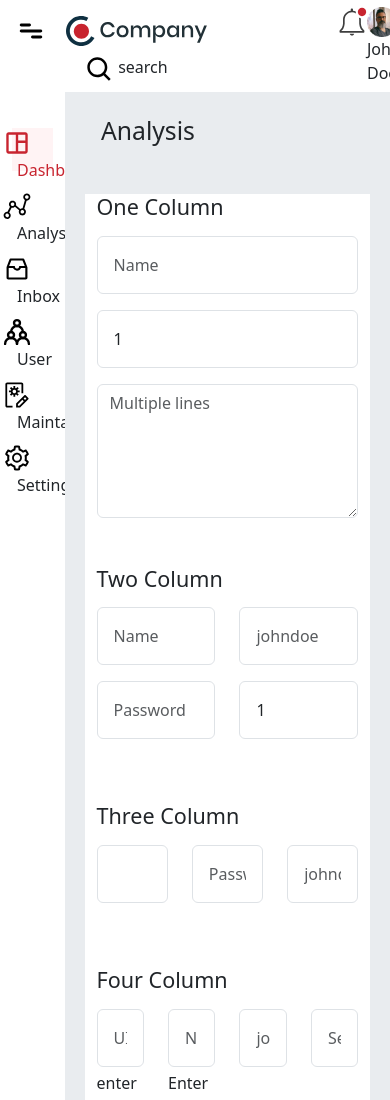
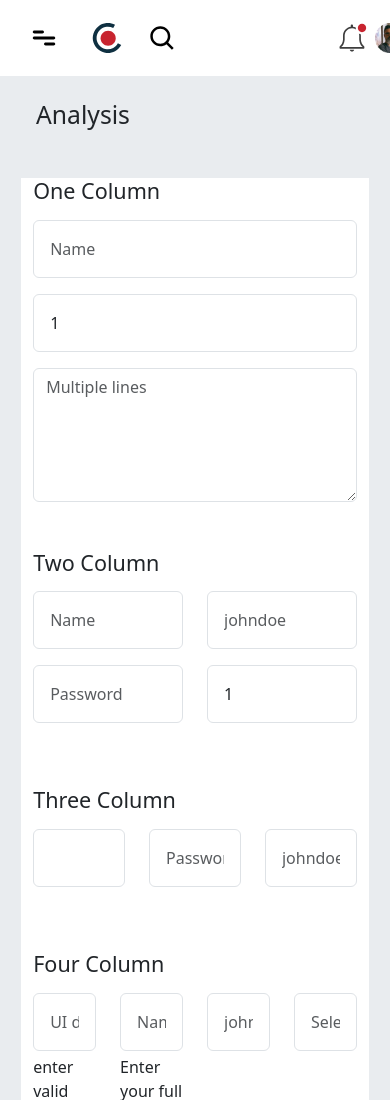
Before and after one commit to Priyank3117/Project-1, a plain HTML site: page HTML_Training_Assignment/innerpage.html in a window 390 px wide. Shown: the top 1100 px of the page. Drawn offline with Linux system fonts and the light colour scheme.

Commit message:
toggle functionalities added

```diff
--- a/HTML_Training_Assignment/css/innerpage.css
+++ b/HTML_Training_Assignment/css/innerpage.css
@@ -20,4 +20,54 @@ img{
 .flex-row span{
     margin-left: 5px;
 }
-/* sidebar css */
+
+.mobile {
+    display: none;
+  }
+
+  .search-icon {
+    height: 30px;
+    margin-left: 76px;
+  }
+
+  @media only screen and (max-width: 911px) {
+    #sidebar {
+      position: absolute;
+      background-color: #fafafa;
+      height: fit-content;
+      width: 220px;
+      display: none;
+    }
+
+    #main-content
+    {
+        width: 100%;
+    }
+
+
+  }
+
+
+@media only screen and (max-width: 1254px) {
+    .header {
+      display: none;
+    }
+
+    .mobile {
+      display: inline-block;
+    }
+    .search {
+      display: none;
+    }
+    .name {
+      display: none;
+    }
+    .search-icon {
+      margin-left: 21px;
+    }
+    .profile
+    {
+      margin-left: 8px;
+      margin-right: 8px;
+    }
+  }
--- a/HTML_Training_Assignment/innerpage.html
+++ b/HTML_Training_Assignment/innerpage.html
@@ -16,24 +16,25 @@
     <div class="container-fluid" id="nav">
       <div class="row">
         <div class="col col-10 p-2">
-          <img class="ms-2 mt-2 mb-2" src="images/menu-bar.svg" alt="" />
-          <img class="ms-3" src="images/header-logo.svg" alt="" />
+          <button class="btn btn-default " onclick="togglesidebar()"><img class="ms-2 mt-2 mb-2" src="images/menu-bar.svg" alt="" /></button>
+          <img class="ms-3 header" src="images/header-logo.svg" alt="" />
+          <img class="ms-3 mobile" src="images/mobile-header-logo.svg" alt=""  />
           <img
-            src="images/search-icon.svg"
-            alt=""
-            style="height: 30px; margin-left: 76px"
+          src="images/search-icon.svg"
+          alt=""
+          class="search-icon"
           />
-          <span>search</span>
+          <span class="search">search</span>
         </div>
 
         <div
           class="col col-2 my-auto d-flex justify-content-around"
           id="nav-right"
-        >
+          >
           <img src="images/notification-icon.svg" alt="" />
-          <div>
+          <div class="profile">
             <img src="images/profile.png" alt="" />
-            <span>John Doe</span>
+            <span class="name">John Doe</span>
           </div>
           <img class="" src="images/downward-arrow.svg" alt="" />
         </div>
@@ -75,7 +76,7 @@
         <!-- sidebar -->
 
         <!-- form start -->
-        <div class="col col-10 bg-body-secondary" style="height: 100%">
+        <div class="col col-10 bg-body-secondary" style="height: 100%" id="main-content">
           <h2 class="mt-4 ms-4 mb-5">Analysis</h2>
 
           <!-- bg-white container -->
@@ -370,5 +371,6 @@
         <!-- form start -->
       </div>
     </div>
+    <script src="js/innerpage.js"></script>
   </body>
 </html>
--- /dev/null
+++ b/HTML_Training_Assignment/js/innerpage.js
@@ -0,0 +1,30 @@
+var sidebar = document.getElementById("sidebar");
+var main = document.getElementById("main-content");
+
+var flag = 1;
+function togglesidebar() {
+  if (screen.width > 911) {
+    if (flag == 1) {
+      sidebar.style.display = "none";
+      main.style.width = "100%";
+      flag = 0;
+    } else {
+      sidebar.style.display = "flex";
+      main.style.width = "83%";
+      flag = 1;
+    }
+  }
+
+  else
+  {
+    if (flag == 1) {
+        sidebar.style.display = "none";
+        main.style.width = "100%";
+        flag = 0;
+      } else {
+        sidebar.style.display = "flex";
+        main.style.width = "100%";
+        flag = 1;
+      }
+  }
+}
```
